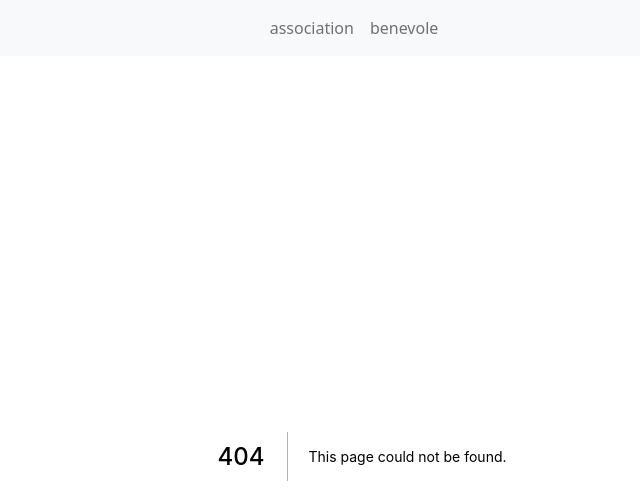
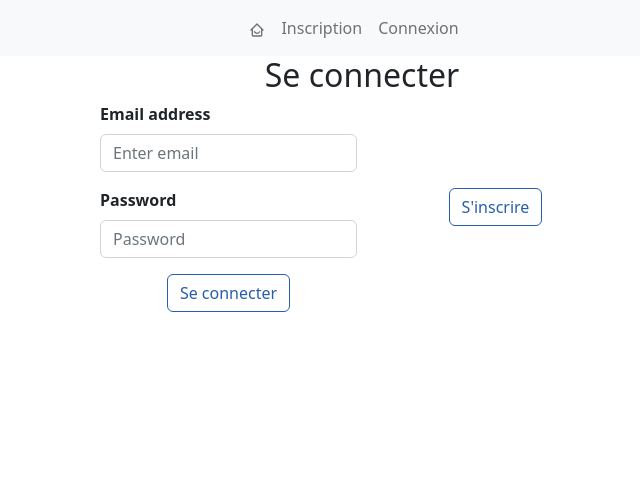
Before and after one commit to amelmennad/AssoAnnonce-front, a Next.js app: page /connexion in a window 1280 px wide. Before the commit this address had no page. Shown: the top 504 px of the page, without its empty margins (278-918 px from the left). Built offline with nearby package versions, Linux system fonts and the light colour scheme.

Commit message:
feat (volunteer): add start style for connexion page and register page

```diff
--- a/component/BootstrapCustom/ButtonCustom.js
+++ b/component/BootstrapCustom/ButtonCustom.js
@@ -1,20 +1,35 @@
 import Button from 'react-bootstrap/Button';
-
-export default function ButtonCustom({ name, type }) {
+import Link from 'next/link';
+export default function ButtonCustom({ name, type, href }) {
   return (
     <>
       <style type='text/css'>
         {`
           .btn-flat {
+            background-color: #FFF;
+            border: solid 1px #275DAD;
+            color: #275DAD;
+
+          }
+          .btn-flat:hover {
              background-color: #275DAD;
             color: white;
+
           }
         `}
       </style>
-
+      {href ? (
+        <Link href={href}>
+          <Button variant='flat' type={type}>
+            <a>{name}</a>
+          </Button>
+          {}
+        </Link>
+      ) : (
         <Button variant='flat' type={type}>
           {name}
         </Button>
+      )}
     </>
   );
 }
--- a/component/Navbar/Navbar.js
+++ b/component/Navbar/Navbar.js
@@ -1,4 +1,5 @@
 import Link from 'next/link';
+import { BiHomeSmile } from 'react-icons/bi';
 
 import Container from 'react-bootstrap/Container';
 import Nav from 'react-bootstrap/Nav';
@@ -13,8 +14,13 @@ export default function NavbarCustom() {
             className=' justify-content-center flex-grow-1 pe-3'
             navbarScroll={true}
           >
-            <Nav.Link href='/association'>association</Nav.Link>
-            <Nav.Link href='/benevole'>benevole</Nav.Link>
+            <Nav.Link href='/'>
+              <span>
+                <BiHomeSmile />
+              </span>
+            </Nav.Link>
+            <Nav.Link href='/inscription'>Inscription</Nav.Link>
+            <Nav.Link href='/connexion'>Connexion</Nav.Link>
           </Nav>
         </Container>
       </Navbar>
--- a/package.json
+++ b/package.json
@@ -20,7 +20,8 @@
     "next": "12.3.1",
     "react": "^18.2.0",
     "react-bootstrap": "^2.5.0",
-    "react-dom": "^18.2.0"
+    "react-dom": "^18.2.0",
+    "react-icons": "^4.6.0"
   },
   "devDependencies": {
     "@testing-library/jest-dom": "^5.16.5",
--- a/pages/benevole/inscription.js
+++ b/pages/benevole/inscription.js
@@ -1,10 +1,8 @@
 import ButtonCustom from 'component/BootstrapCustom/ButtonCustom';
 import React, { useState } from 'react';
 import Button from 'react-bootstrap/Button';
-import Col from 'react-bootstrap/Col';
 import Form from 'react-bootstrap/Form';
-import InputGroup from 'react-bootstrap/InputGroup';
-import Row from 'react-bootstrap/Row';
+
 
 export default function inscription() {
   const [validated, setValidated] = useState(false);
--- /dev/null
+++ b/pages/connexion.js
@@ -0,0 +1,62 @@
+import React, { useState } from 'react';
+import ButtonCustom from 'component/BootstrapCustom/ButtonCustom';
+import Button from 'react-bootstrap/Button';
+import Form from 'react-bootstrap/Form';
+
+export default function connexion() {
+  const [validated, setValidated] = useState(false);
+
+  const handleSubmit = (event) => {
+    const form = event.currentTarget;
+    if (form.checkValidity() === false) {
+      event.preventDefault();
+      event.stopPropagation();
+    }
+
+    setValidated(true);
+  };
+  return (
+    <section className='container' id='connexion'>
+      <h2 className='text-center'>Se connecter</h2>
+      <div className='w-50 d-flex container'>
+        <div className='w-50 d-flex justify-content-center align-item-center '>
+          <Form noValidate validated={validated} onSubmit={handleSubmit}>
+            <Form.Group className='mb-3 fw-semibold' controlId='formBasicEmail'>
+              <Form.Label>Email address</Form.Label>
+              <Form.Control required type='email' placeholder='Enter email' />
+              <Form.Control.Feedback type='invalid'>
+                Entrer une adresse mail valide
+              </Form.Control.Feedback>
+            </Form.Group>
+            <Form.Group
+              className='mb-3 fw-semibold'
+              controlId='formBasicPassword'
+            >
+              <Form.Label>Password</Form.Label>
+              <Form.Control required type='password' placeholder='Password' />
+              <Form.Control.Feedback type='invalid'>
+                Entrer un mot de passe valide
+              </Form.Control.Feedback>
+            </Form.Group>
+            <div className='d-flex justify-content-center'>
+              <ButtonCustom
+                variant='primary'
+                type='submit'
+                name={'Se connecter'}
+              >
+                Submit
+              </ButtonCustom>
+            </div>
+          </Form>
+        </div>
+        <div className='w-50 d-flex justify-content-center align-items-center'>
+          <ButtonCustom
+            type='button'
+            name={"S'inscrire"}
+            href={'/inscription'}
+          />
+        </div>
+      </div>
+    </section>
+  );
+}
```
Also changed, not shown: pages/association/connexion.js (deleted, +0 -9 lines), pages/benevole/connexion.js (deleted, +0 -9 lines), pages/inscription.js (added, +21 -0 lines), 2 other files (tests, documents, lock files or other folders). Lines whose indentation alone changed are shown as unchanged.
